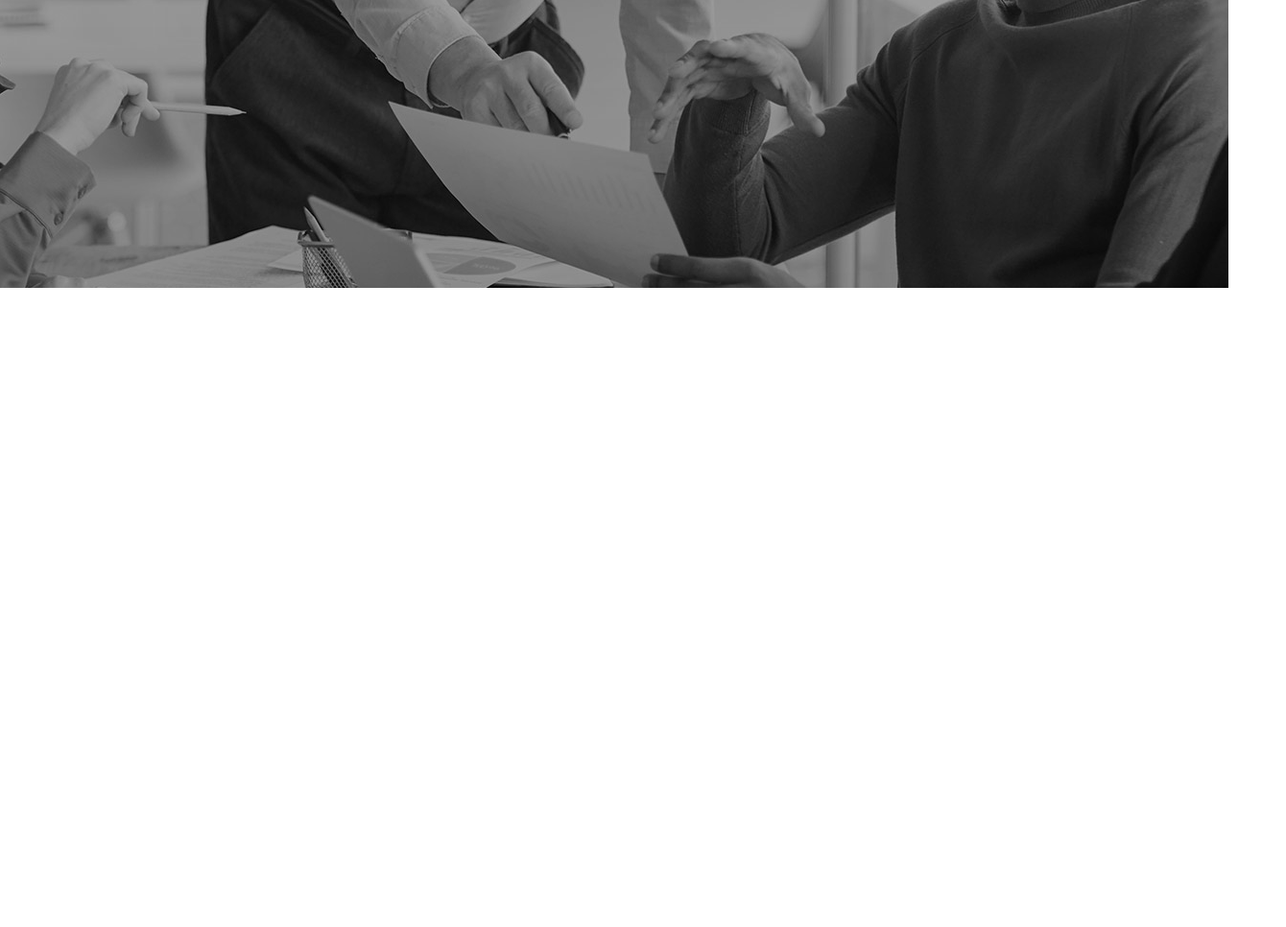
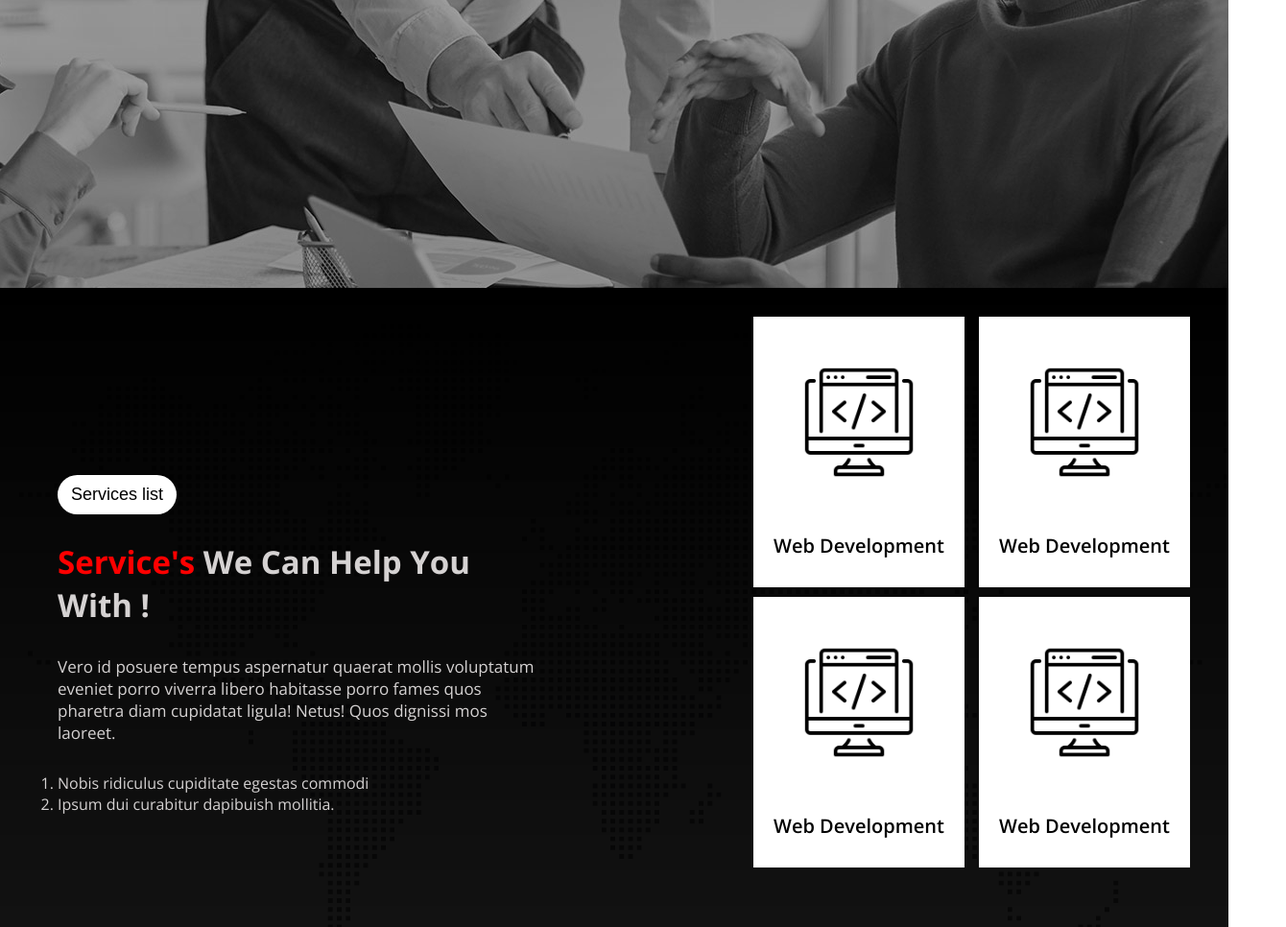
Before and after one commit to alif0013/digital-agency, a plain HTML site: page index.html in a window 1280 px wide. Shown: the part 574-1540 px from the top of the page at 96% size, 1340 px wide, since content can reach past the window. Before the commit the page ends 874 px from the top, so only its background shows below. Drawn offline with nearby package versions, Linux system fonts and the light colour scheme.

Commit message:
added services section

```diff
--- a/index.html
+++ b/index.html
@@ -49,6 +49,50 @@
             </div>
         </div>
         <!-- banner section start  -->
+        <!-- services section start  -->
+        <section class="bg-image-set">
+            <div class="all-services-section">
+                <div class="services-left">
+                    <button class="service-btn">Services list</button>
+                    <h1><span class="digital-color">Service's</span> We Can Help You With !</h1>
+                    <p>Vero id posuere tempus aspernatur quaerat mollis voluptatum eveniet porro viverra libero
+                        habitasse porro fames quos pharetra diam cupidatat ligula! Netus! Quos dignissi mos laoreet.</p>
+                    <ol>
+                        <li>Nobis ridiculus cupiditate egestas commodi</li>
+                        <li>Ipsum dui curabitur dapibuish mollitia.</li>
+                    </ol>
+                </div>
+
+                <div class="services-right-all">
+                    <div class="all-box">
+                        <div class="services-card">
+                            <img src="./asset/icons/coding.png" alt="img">
+                            <p>Web Development</p>
+                        </div>
+                        <div class="services-card">
+                            <img src="./asset/icons/coding.png" alt="img">
+                            <p>Web Development</p>
+                        </div>
+                    </div>
+                    <div class="all-box">
+                        <div class="services-card">
+                            <img src="./asset/icons/coding.png" alt="img">
+                            <p>Web Development</p>
+                        </div>
+                        <div class="services-card">
+                            <img src="./asset/icons/coding.png" alt="img">
+                            <p>Web Development</p>
+                        </div>
+                    </div>
+
+
+
+                </div>
+
+
+            </div>
+        </section>
+        <!-- services section start  -->
     </main>
     <!-- main start  -->
     <!-- footer start  -->
--- a/styles/style.css
+++ b/styles/style.css
@@ -93,3 +93,89 @@ body {
     width: 300px;
     margin: 45px auto;
 }
+
+/* banner section end  */
+/* services start  */
+.bg-image-set {
+    width: 100%;
+    height: 100vh;
+    background-image: url("../asset/image/footer-bg.png"), linear-gradient(rgba(0, 0, 0, 1), rgba(0, 0, 0, 0.9));
+    background-blend-mode: overlay;
+    color: white;
+    padding-bottom: 120px;
+}
+
+.all-services-section {
+    display: flex;
+    justify-content: space-between;
+    align-items: center;
+    width: 100%;
+    padding: 30px;
+}
+
+.services-left {
+    padding-top: 100px;
+    padding-left: 30px;
+    width: 40%;
+}
+
+.services-left h1 {
+    font-size: 33px;
+    color: #D5D2D2;
+    margin-bottom: 30px;
+}
+
+.services-left p {
+    font-size: 17px;
+    color: #D5D2D2;
+    margin-bottom: 30px;
+}
+
+.services-left ol li {
+    color: #D5D2D2;
+}
+
+.service-btn {
+
+    font-size: 18px;
+
+    background-color: white;
+
+    border: none;
+
+    padding: 10px 14px;
+
+    border-radius: 25px;
+
+    margin-bottom: 27px;
+}
+
+.services-right-all {
+
+    width: 60%;
+}
+
+.services-card {
+    margin-bottom: 10px;
+    background-color: white;
+}
+
+.services-card img {
+    width: 120px;
+    padding: 50px;
+}
+
+.services-card p {
+    font-size: 20px;
+    color: black;
+    font-weight: 600;
+    text-align: center;
+    margin-bottom: 30px;
+}
+
+.all-box {
+    display: flex;
+    gap: 15px;
+    justify-content:end;
+    margin: 0 70px;
+}
```
